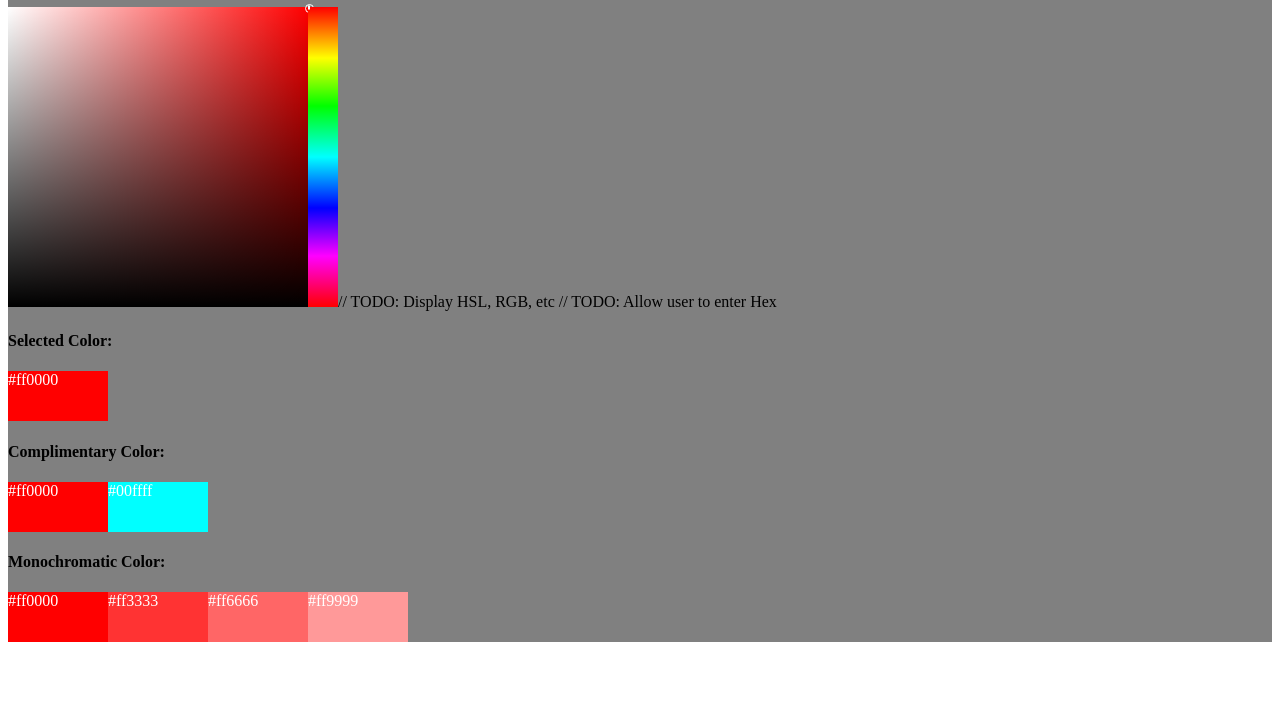
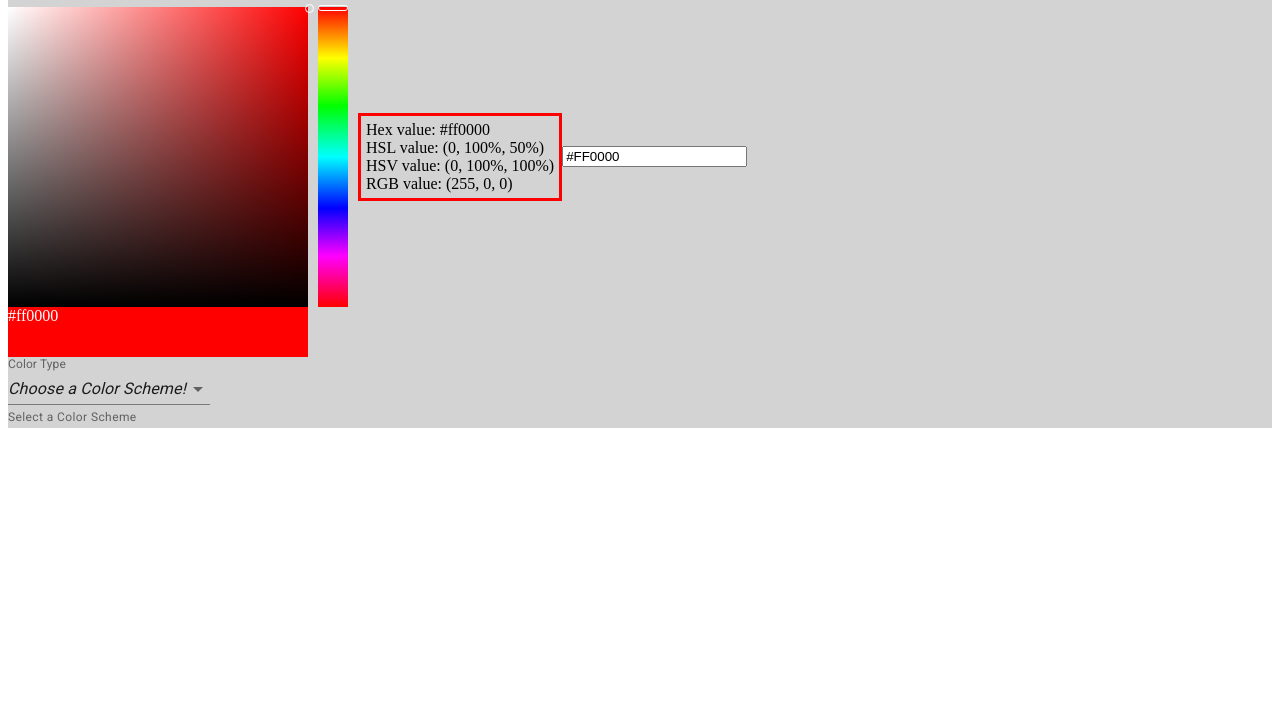
Before and after one commit to tom-shanahan/Color-Picker-Basic, a React app: page / in a window 1280 px wide. Shown: the part 73-800 px from the top of the page. Built offline with nearby package versions, Linux system fonts and the light colour scheme.

Commit message:
added hex input

```diff
--- a/package.json
+++ b/package.json
@@ -14,6 +14,7 @@
     "react-dom": "^17.0.1",
     "react-scripts": "4.0.1",
     "tinycolor2": "^1.4.2",
+    "underscore": "^1.12.0",
     "web-vitals": "^0.2.4"
   },
   "scripts": {
@@ -41,6 +42,7 @@
     ]
   },
   "devDependencies": {
+    "@material-ui/core": "^4.11.0",
     "Math": "^0.0.1-security",
     "prop-types": "^15.7.2",
     "reactcss": "^1.2.3",
--- a/src/App.css
+++ b/src/App.css
@@ -1,38 +1,46 @@
-.App {
-  text-align: center;
+/*.App {*/
+/*  text-align: center;*/
+/*}*/
+
+/*.App-logo {*/
+/*  height: 40vmin;*/
+/*  pointer-events: none;*/
+/*}*/
+
+/*@media (prefers-reduced-motion: no-preference) {*/
+/*  .App-logo {*/
+/*    animation: App-logo-spin infinite 20s linear;*/
+/*  }*/
+/*}*/
+
+/*.App-header {*/
+/*  background-color: #282c34;*/
+/*  min-height: 100vh;*/
+/*  display: flex;*/
+/*  flex-direction: column;*/
+/*  align-items: center;*/
+/*  justify-content: center;*/
+/*  font-size: calc(10px + 2vmin);*/
+/*  color: white;*/
+/*}*/
+
+/*.App-link {*/
+/*  color: #61dafb;*/
+/*}*/
+
+/*@keyframes App-logo-spin {*/
+/*  from {*/
+/*    transform: rotate(0deg);*/
+/*  }*/
+/*  to {*/
+/*    transform: rotate(360deg);*/
+/*  }*/
+/*}*/
+
+
+.colorSwatches {
+  width: 100px;
+  height: 50px;
+  color: white;
+  display: inline-block;
 }
-
-.App-logo {
-  height: 40vmin;
-  pointer-events: none;
-}
-
-@media (prefers-reduced-motion: no-preference) {
-  .App-logo {
-    animation: App-logo-spin infinite 20s linear;
-  }
-}
-
-.App-header {
-  background-color: #282c34;
-  min-height: 100vh;
-  display: flex;
-  flex-direction: column;
-  align-items: center;
-  justify-content: center;
-  font-size: calc(10px + 2vmin);
-  color: white;
-}
-
-.App-link {
-  color: #61dafb;
-}
-
-@keyframes App-logo-spin {
-  from {
-    transform: rotate(0deg);
-  }
-  to {
-    transform: rotate(360deg);
-  }
-}
--- a/src/CSS/index.css
+++ /dev/null
@@ -1,2 +0,0 @@
-@import './base.css';
-@import './theme-default.css';
--- a/src/CSS/base.css
+++ b/src/CSS/spectrum.css
@@ -1,10 +1,6 @@
 .saturation-spectrum,
 .hue-spectrum {
   box-sizing: border-box;
-}
-
-.saturation-spectrum,
-.hue-spectrum {
   position: relative;
   display: inline-block;
 }
@@ -57,3 +53,7 @@
     border: 1px solid #000;
   }
 }
+
+.hue-spectrum {
+  margin-left: 10px;
+}
--- a/src/ColorPicker.js
+++ b/src/ColorPicker.js
@@ -1,9 +1,12 @@
 import React, { Component } from 'react';
 import HueSpectrum from './Components/HueSpectrum';
 import SaturationSpectrum from './Components/SaturationSpectrum';
-import { toStringValue, toHSV, hexToComplimentary, hexToMonochrome } from './Components/ColorUtilities';
+import { toStringValue, toHSV, hexToComplimentary, } from './Components/ColorUtilities';
 import DEFAULT_COLOR from "./Components/DefaultColor";
 import tinycolor from "tinycolor2";
+import "./App.css";
+import RelatedColors from './Components/RelatedColors';
+import ColorEditor from "./Components/ColorEditor";
 
 class ColorPicker extends Component {
     constructor(props) {
@@ -20,109 +23,43 @@ class ColorPicker extends Component {
         });
     }
 
+    handleSubmit(event) {
+        alert('An essay was submitted: ' + this.state.value);
+        event.preventDefault();
+    }
+
     render() {
-        let complimentColor = hexToComplimentary(this.state.curColor);
-        let mono10 = tinycolor(this.state.curColor).lighten(10).toString();
-        let mono20 = tinycolor(this.state.curColor).lighten(20).toString();
-        let mono30 = tinycolor(this.state.curColor).lighten(30).toString();
+        return (
+            <div style={{ 'background':'lightgray' }}>
+                <h1>Color Picker</h1>
+                <div style={{display:'flex', alignItems:'center'}} >
+                    <SaturationSpectrum value={ toHSV(this.state.curColor) } onChange={ this.handleChange } />
+                    <HueSpectrum value={ toHSV(this.state.curColor) } onChange={ this.handleChange } />
+                    <div style={{paddingLeft: '10px'}}>
+                        <div style={{padding: '5px', borderColor: this.state.curColor, borderWidth: '3px', borderStyle: 'solid' }}>
+                            <div>Hex value: { this.state.curColor }</div>
+                            <div>HSL value: { tinycolor(this.state.curColor).toHslString().slice(3) }</div>
+                            <div>HSV value: { tinycolor(this.state.curColor).toHsvString().slice(3) }</div>
+                            <div>RGB value: { tinycolor(this.state.curColor).toRgbString().slice(3) }</div>
+                        </div>
+                    </div>
 
-        return (
-            <div style={{ 'background':'grey' }}>
-                <h1>React Color Picker</h1>
-                <SaturationSpectrum value={ toHSV(this.state.curColor) } onChange={ this.handleChange } />
-                <HueSpectrum value={ toHSV(this.state.curColor) } onChange={ this.handleChange } />
-                //    TODO: Display HSL, RGB, etc
-                //    TODO: Allow user to enter Hex
-                <h4>Selected Color:</h4>
-                <div>
-                    <div
-                        style={{
-                            background: this.state.curColor,
-                            width: 100,
-                            height: 50,
-                            color: 'white',
-                        }}
-                    >
-                        { this.state.curColor }
-                    </div>
+
+                    {/*TODO: Allow user to enter Hex*/}
+                    <ColorEditor
+                        // style={{ wrap: styles.HEXwrap, input: styles.HEXinput, label: styles.HEXlabel }}
+                        // label="hex"
+                        // value={ hex }
+                        value={ this.state.curColor }
+                        onChange={ this.handleChange }
+                    />
+
                 </div>
-                <h4>Complimentary Color:</h4>
-                <div>
-                    <div
-                        style={{
-                            background: this.state.curColor,
-                            width: 100,
-                            height: 50,
-                            color: 'white',
-                            float: 'left',
-                        }}
-                    >
-                        { this.state.curColor }
-                    </div>
-                    <div
-                        style={{
-                            background: complimentColor,
-                            width: 100,
-                            height: 50,
-                            color: 'white',
-                            marginLeft: 100,
-                        }}
-                    >
-                        { complimentColor }
-                    </div>
+                <div className="colorSwatches" style={{background: this.state.curColor, width:'300px'}}>
+                    { this.state.curColor }
                 </div>
-                <h4>Monochromatic Color:</h4>
-                <div>
-                    <div
-                        style={{
-                            background: this.state.curColor,
-                            width: 100,
-                            height: 50,
-                            color: 'white',
-                            display: 'inline-block',
-                        }}
-                    >
-                        { this.state.curColor }
-                    </div>
-                    <div
-                        style={{
-                            background: mono10,
-                            width: 100,
-                            height: 50,
-                            color: 'white',
-                            display: 'inline-block',
-                        }}
-                    >
-                        { mono10 }
-                    </div>
-                    <div
-                        style={{
-                            background: mono20,
-                            width: 100,
-                            height: 50,
-                            color: 'white',
-                            display: 'inline-block',
-                        }}
-                    >
-                        { mono20 }
-                    </div>
-                    <div
-                        style={{
-                            background: mono30,
-                            width: 100,
-                            height: 50,
-                            color: 'white',
-                            display: 'inline-block',
-                        }}
-                    >
-                        { mono30 }
-                    </div>
-                </div>
+                <RelatedColors color={this.state.curColor} />
             </div>
-            //    TODO: Analogous
-            //    TODO: Triadic
-            //    TODO: Tetradic
-
         );
     }
 }
--- /dev/null
+++ b/src/Components/ColorEditor.js
@@ -0,0 +1,79 @@
+import React, {Component} from 'react';
+import PropTypes from 'prop-types';
+import { toHSV } from './ColorUtilities';
+import reactCSS from 'reactcss'
+
+class ColorEditor extends Component {
+    constructor(props) {
+        super(props)
+        this.state = {
+            value: String(props.value).toUpperCase(),
+        }
+        this.handleChange = this.handleChange.bind(this);
+        this.handleKeyDown = this.handleKeyDown.bind(this);
+    }
+
+    static propTypes = {
+    }
+
+    static defaultProps = {
+    }
+
+    componentDidUpdate(prevProps, prevState) {
+        if (
+            this.props.value !== this.state.value &&
+            (prevProps.value !== this.props.value || prevState.value !== this.state.value)
+        ) {
+            this.setState({ value: this.props.value })
+        }
+    }
+
+    componentWillUnmount() {
+    const element = this.getContainerRenderWindow()
+    element.removeEventListener('mousemove', this.handleChange)
+    }
+
+    getContainerRenderWindow() {
+        const { container } = this
+        let renderWindow = window
+        while (!renderWindow.document.contains(container) && renderWindow.parent !== renderWindow) {
+            renderWindow = renderWindow.parent
+        }
+        return renderWindow
+    }
+
+    handleKeyDown(event){
+        const value = Number(String(event.target.value).replace(/%/g, ''));
+        if (!isNaN(value)) {
+            this.setUpdatedValue(value, event)
+        }
+    }
+
+    handleChange(event) {
+        this.setUpdatedValue(event.target.value, event)
+    }
+
+    setUpdatedValue(color, event) {
+        this.props.onChange && this.props.onChange(color, event)
+        this.setState({ value: color })
+    }
+
+
+    render() {
+        return (
+            <div>
+                <input
+                    ref={ input => this.input = input }
+                    value={ this.state.value }
+                    onKeyDown={ this.handleKeyDown }
+                    onChange={ this.handleChange }
+                />
+            </div>
+        )
+    }
+
+
+
+}
+
+export default ColorEditor;
--- a/src/Components/HueSpectrum.js
+++ b/src/Components/HueSpectrum.js
@@ -23,7 +23,7 @@ class HueSpectrum extends Component {
         value: PropTypes.any,
         height: PropTypes.number,
         width: PropTypes.number,
-        pointerSize: PropTypes.number,
+        pointerSize: PropTypes.array,
     }
 
     static defaultProps = {
@@ -31,7 +31,7 @@ class HueSpectrum extends Component {
         value: null,
         height: 300,
         width: 30,
-        pointerSize: 3,
+        pointerSize: [4,28],
     }
 
     componentWillUnmount() {
@@ -88,7 +88,7 @@ class HueSpectrum extends Component {
     getPointerPosition() {
         const { height, pointerSize } = this.props;
         const position = Math.round(this.hsv.h * height / 360);
-        const diff = Math.round(pointerSize / 2);
+        const diff = Math.round(pointerSize[0] / 2);
         return position - diff;
     }
 
@@ -106,7 +106,8 @@ class HueSpectrum extends Component {
         };
 
         const pointerStyle = {
-            height: pointerSize,
+            height: pointerSize[0],
+            width: pointerSize[1],
             top: this.getPointerPosition(),
             display: 'block',
         };
--- /dev/null
+++ b/src/Components/RelatedColors.js
@@ -0,0 +1,155 @@
+import React, { Component } from 'react';
+import tinycolor from "tinycolor2";
+import "../App.css"
+import InputLabel from '@material-ui/core/InputLabel';
+import MenuItem from '@material-ui/core/MenuItem';
+import FormHelperText from '@material-ui/core/FormHelperText';
+import FormControl from '@material-ui/core/FormControl';
+import Select from '@material-ui/core/Select';
+import PropTypes from "prop-types";
+
+class RelatedColors extends Component {
+    constructor(props) {
+        super(props)
+        this.state = {
+            displayType: null,
+        }
+        this.changeDisplay = this.changeDisplay.bind(this);
+    }
+
+    static propTypes = {
+        color: PropTypes.any,
+    }
+
+    static defaultProps = {
+        color: null,
+    }
+
+    changeDisplay(event) {
+        this.setState({
+            displayType: event.target.value,
+        });
+    }
+
+    render() {
+        let color0 = null;
+        let color1 = null;
+        let color2 = null;
+        let color3 = null;
+        let color4 = null;
+
+        let complementColor = tinycolor(this.props.color).complement();
+        let mono10 = tinycolor(this.props.color).lighten(10).toString();
+        let mono20 = tinycolor(this.props.color).lighten(20).toString();
+        let mono30 = tinycolor(this.props.color).lighten(30).toString();
+        let analogArray = tinycolor(this.props.color).analogous();
+        let triadArray = tinycolor(this.props.color).triad();
+        let tetradArray = tinycolor(this.props.color).tetrad();
+
+        let { color } = this.props;
+        let { displayType } = this.state;
+        switch (displayType) {
+            default:
+                color0 = null;
+                color1 = null;
+                color2 = null;
+                color3 = null;
+                color4 = null;
+                break;
+            case 'Complementary Colors:':
+                color0 = color;
+                color1 = complementColor;
+                color2 = null;
+                color3 = null;
+                color4 = null;
+                break;
+            case 'Monochromatic Colors:':
+                color0 = color;
+                color1 = mono10;
+                color2 = mono20;
+                color3 = mono30;
+                color4 = null;
+                break;
+            case 'Analogous Colors:':
+                color0 = color;
+                color1 = analogArray[1].toHexString();
+                color2 = analogArray[2].toHexString();
+                color3 = analogArray[4].toHexString();
+                color4 = analogArray[5].toHexString();
+                break;
+            case 'Triadic Colors:':
+                color0 = color;
+                color1 = triadArray[1].toHexString();
+                color2 = triadArray[2].toHexString();
+                color3 = null;
+                color4 = null;
+                break;
+            case 'Tetradic Colors:':
+                color0 = color;
+                color1 = tetradArray[0].toHexString();
+                color2 = tetradArray[1].toHexString();
+                color3 = tetradArray[2].toHexString();
+                color4 = null;
+                break;
+        }
+
+        return (
+            <div>
+                <div>
+                    <FormControl>
+                        <InputLabel shrink id="demo-simple-select-placeholder-label-label">
+                            Color Type
+                        </InputLabel>
+                        <Select
+                            labelId="demo-simple-select-placeholder-label-label"
+                            id="demo-simple-select-placeholder-label"
+                            value= ""
+                            onClick={ this.changeDisplay }
+                            displayEmpty
+                            // className={classes.selectEmpty}
+                        >
+                            <MenuItem value="" disabled><em>Choose a Color Scheme!</em></MenuItem>
+                            <MenuItem value={ 'Complementary Colors:' }>Complementary Colors</MenuItem>
+                            <MenuItem value={ 'Monochromatic Colors:' }>Monochromatic Colors</MenuItem>
+                            <MenuItem value={ 'Analogous Colors:' }>Analogous Colors</MenuItem>
+                            <MenuItem value={ 'Triadic Colors:' }>Triadic Colors</MenuItem>
+                            <MenuItem value={ 'Tetradic Colors:' }>Tetradic Colors</MenuItem>
+                        </Select>
+                        <FormHelperText>Select a Color Scheme</FormHelperText>
+                    </FormControl>
+                </div>
+
+                <div>
+                    <h4>{displayType}</h4>
+                    {(color0 !== null) &&
+                    <div className="colorSwatches" style={{background: color0}}>
+                        {color0}
+                        </div>
+                    }
+                    {(color1 !== null) &&
+                    <div className="colorSwatches" style={{background: color1}}>
+                        {color1}
+                    </div>
+                    }
+                    {(color2 !== null) &&
+                    <div className="colorSwatches" style={{background: color2}}>
+                        {color2}
+                    </div>
+                    }
+                    {(color3 !== null) &&
+                    <div className="colorSwatches" style={{background: color3}}>
+                        {color3}
+                    </div>
+                    }
+                    {(color4 !== null) &&
+                    <div className="colorSwatches" style={{background: color4}}>
+                        {color4}
+                    </div>
+                    }
+                </div>
+            </div>
+        );
+    }
+}
+
+export default RelatedColors;
--- a/src/Components/SaturationSpectrum.js
+++ b/src/Components/SaturationSpectrum.js
@@ -1,6 +1,8 @@
 import React, {Component} from 'react';
 import PropTypes from 'prop-types';
 import { toHSV, fromRatio } from './ColorUtilities';
+import throttle from 'lodash/throttle'
+// import * as _ from underscore;
 
 class SaturationSpectrum extends Component {
   constructor(props) {
@@ -15,6 +17,7 @@ class SaturationSpectrum extends Component {
     this.componentWillUnmount = this.componentWillUnmount.bind(this);
     this.handleMouseDown = this.handleMouseDown.bind(this);
     this.handleChange = this.handleChange.bind(this);
+    this.handleChangeThrottled = throttle(this.handleChange, 25)
     this.handleMouseMove = this.handleMouseMove.bind(this);
     this.updateColor = this.updateColor.bind(this);
     this.handleMouseUp = this.handleMouseUp.bind(this);
@@ -31,7 +34,7 @@ class SaturationSpectrum extends Component {
   }
 
   static defaultProps = {
-    onChange: null,
+    // onChange: (),
     value: null,
     height: 300,
     width: 300,
@@ -39,22 +42,23 @@ class SaturationSpectrum extends Component {
   }
 
   componentWillUnmount() {
+    this.throttle.cancel()
     const element = this.getContainerRenderWindow()
-    element.removeEventListener('mousemove', this.handleChange)
+    element.removeEventListener('mousemove', this.handleChangeThrottled)
     element.removeEventListener('mouseup', this.handleMouseUp)
   }
 
   handleMouseDown(event) {
-    this.handleChange(event)
+    this.handleChangeThrottled(event)
     const element = this.getContainerRenderWindow()
-    element.addEventListener("mousemove", this.handleChange)
+    element.addEventListener("mousemove", this.handleChangeThrottled)
     element.addEventListener("mouseup", this.handleMouseUp)
   }
 
   handleChange(event) {
-    this.handleMouseMove(event, this.container);
-    this.updateColor();
-    this.props.onChange.apply(this, [this.hsv])
+    this.handleMouseMove(event, this.container)
+    this.updateColor()
+    this.props.onChange.apply(this,[this.hsv])
   }
 
   handleMouseMove(event) {
@@ -65,14 +69,13 @@ class SaturationSpectrum extends Component {
   updateColor() {
     let curX = Math.max(Math.min(this.state.pointerX, this.props.width),0)
     let curY = Math.max(Math.min(this.state.pointerY, this.props.height),0)
-
     this.hsv.s = curX / this.props.width;
     this.hsv.v = (this.props.height - curY) / this.props.height;
   }
 
   handleMouseUp() {
     const element = this.getContainerRenderWindow()
-    element.removeEventListener('mousemove', this.handleChange)
+    element.removeEventListener('mousemove', this.handleChangeThrottled)
     element.removeEventListener('mouseup', this.handleMouseUp)
   }
 
--- a/src/index.js
+++ b/src/index.js
@@ -1,6 +1,6 @@
 import React from 'react';
 import ReactDOM from 'react-dom';
-import './CSS/index.css';
+import './CSS/spectrum.css';
 import reportWebVitals from './reportWebVitals';
 import ColorPicker from "./ColorPicker";
 
```
Also changed, not shown: public/index.html (+2 -0 lines), src/CSS/theme-default.css (deleted, +0 -7 lines), 2 other files.
